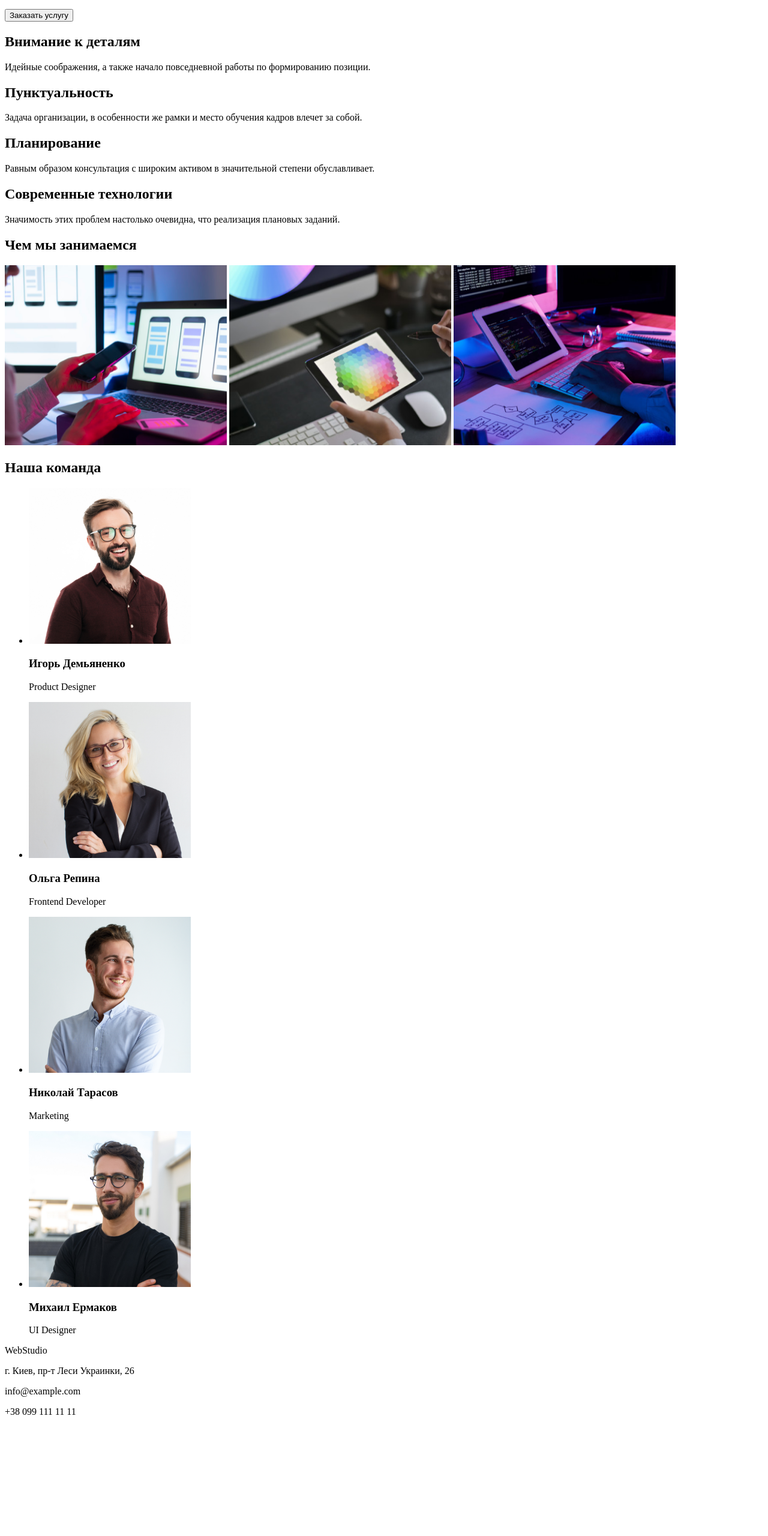
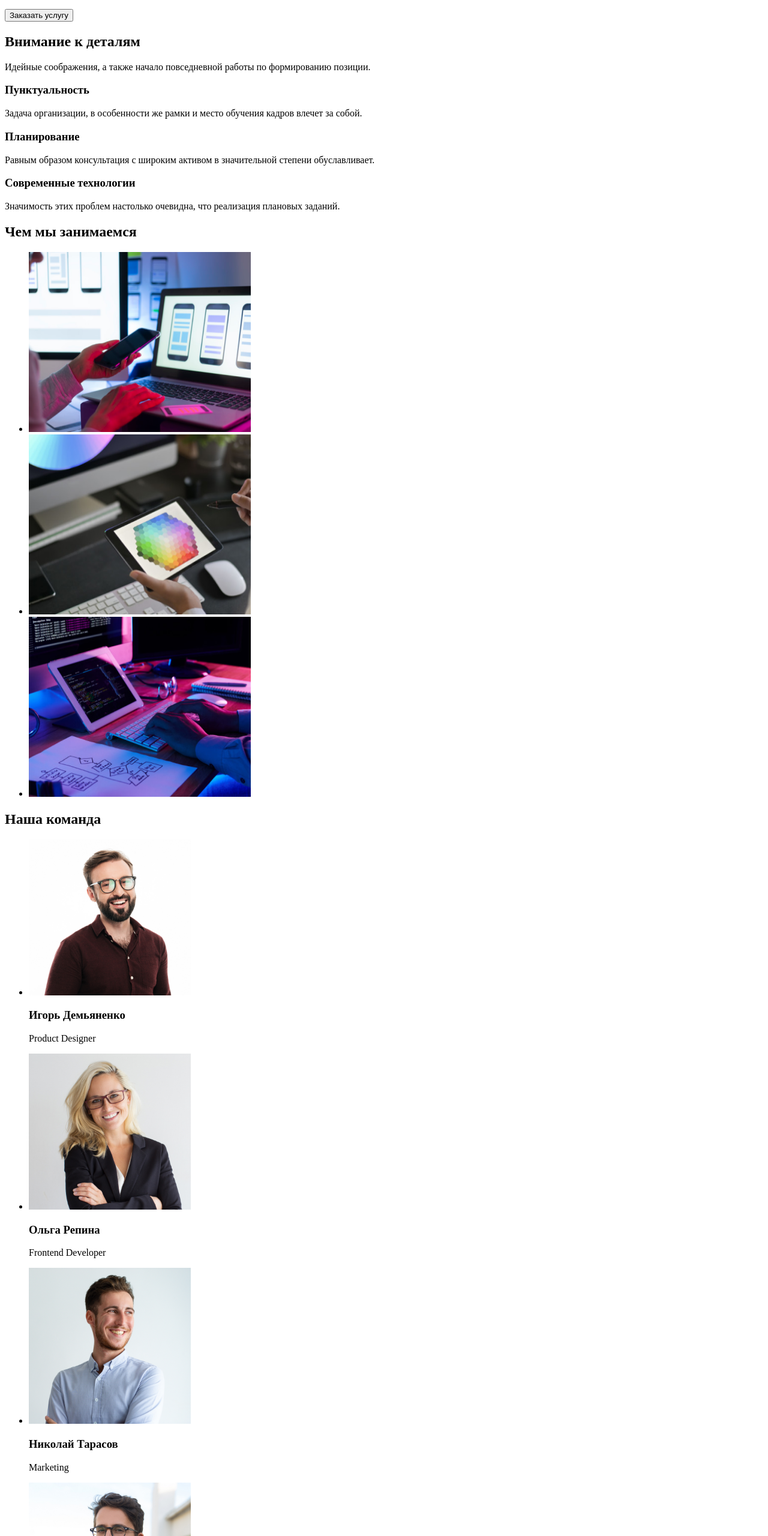
Before and after one commit to Klimchenko/goit-markup-hw-01, a plain HTML site: page Курсс/index.html in a window 1280 px wide. Shown: the part 200-2760 px from the top of the page at 60% size. Before the commit the page ends 2578 px from the top, so only its background shows below. Drawn offline with Linux system fonts and the light colour scheme.

Commit message:
Update index.html

```diff
--- a/Курсс/index.html
+++ b/Курсс/index.html
@@ -9,35 +9,39 @@
 <body>
     <header>
         <a href="index.html">WebStudio</a>
+        <nav>
     <ul>
         <li><a href="">Студия</a></li>
     <li><a href="">Портфолио</a></li>
     <li><a href="">Контакты</a></li>
 </ul>
+            </nav>
 <ul>
     <li><a href="info@devstudio.com">info@devstudio.com</a></li>
 <li><a href="+380961111111">+38 096 111 11 11</a></li>
 </ul>
+    </header>
+    <main>
 <section>
     <h1>Эффективные решения для вашего бизнеса</h1>
     <button type="button"> Заказать услугу</button>
 </section>
-    </header>
-    <main>
         <section><h2>Внимание к деталям</h2>
         <p>Идейные соображения, а также начало повседневной работы по формированию позиции.</p>
-    <h2>Пунктуальность</h2>
+    <h3>Пунктуальность</h3>
 <p>Задача организации, в особенности же рамки и место обучения кадров влечет за собой.</p>
-<h2>Планирование</h2>
+<h3>Планирование</h3>
 <p>Равным образом консультация с широким активом в значительной степени обуславливает.</p>
-<h2>Современные технологии</h2>
+<h3>Современные технологии</h3>
 <p>Значимость этих проблем настолько очевидна, что реализация плановых заданий.</p>
 </section>
 <section>
-    <h1>Чем мы занимаемся</h1>
-    <img src="/imj/sprawa/img-1.png" alt="Разработка ПО" width="370" height="300">
-    <img src="/imj/sprawa/img-2.png" alt="Разработка ПО" width="370" height="300">
-    <img src="/imj/sprawa/img.png" alt="Разработка ПО" width="370" height="300">
+    <h2>Чем мы занимаемся</h2>
+    <ul>
+        <li><img src="/imj/sprawa/img-1.png" alt="Разработка ПО" width="370" height="300"></li>
+        <li><img src="/imj/sprawa/img-2.png" alt="Разработка ПО" width="370" height="300"></li>
+        <li><img src="/imj/sprawa/img.png" alt="Разработка ПО" width="370" height="300"></li>
+    </ul>
 </section>
 <section><h2>Наша команда</h2>
     <ul>
@@ -64,11 +68,13 @@
 </section>
 
     </main>
-    <footer>
-        <p>WebStudio</p>
-        <p>г. Киев, пр-т Леси Украинки, 26</p>
-        <p>info@example.com</p>
-        <p>+38 099 111 11 11</p>
+   <footer>
+        <a href="index.html">WebStudio</a>
+        <address> <p>г. Киев, пр-т Леси Украинки, 26</p>
+        <ul>
+            <li><a href="info@devstudio.com">info@devstudio.com</a></li>
+        <li><a href="+380961111111">+38 096 111 11 11</a></li>
+        </ul></address>
     </footer>
 </body>
 </html>
```
